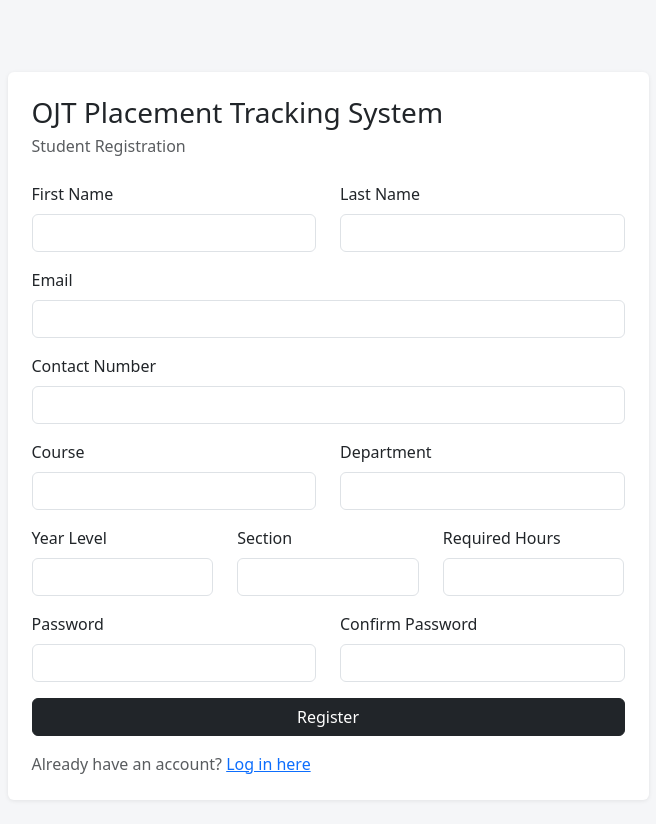
After one commit to Norwen13/ojt-tracking-system, a Django app: page /student/register/ in a window 1280 px wide. The commit adds this page. Shown: the whole page, without its empty margins (312-968 px from the left). Run offline with Django 5.2, Linux system fonts and the light colour scheme.

Commit message:
Add student authentication and update dashboard

```diff
--- a/config/settings.py
+++ b/config/settings.py
@@ -116,3 +116,5 @@ STORAGES = {
         "BACKEND": "whitenoise.storage.CompressedManifestStaticFilesStorage",
     },
 }
+
+STUDENT_SESSION_KEY = "student_id"
--- a/placement/forms.py
+++ b/placement/forms.py
@@ -7,7 +7,7 @@ PASSWORD_WIDGET = forms.PasswordInput(attrs={"class": "form-control"}, render_va
 
 
 class LoginForm(forms.Form):
-    admin_id = forms.IntegerField(widget=forms.NumberInput(attrs={"class": "form-control", "autofocus": True}))
+    admin_id = forms.CharField(max_length=50, widget=forms.TextInput(attrs={"class": "form-control", "autofocus": True}))
     password = forms.CharField(widget=PASSWORD_WIDGET)
 
 
@@ -177,3 +177,44 @@ class AttendanceForm(forms.ModelForm):
                 )
 
         return cleaned_data
+
+class StudentLoginForm(forms.Form):
+    student_id = forms.IntegerField(widget=forms.NumberInput(attrs={"class": "form-control", "autofocus": True}))
+    password = forms.CharField(widget=PASSWORD_WIDGET)
+
+class StudentRegisterForm(forms.ModelForm):
+    password = forms.CharField(widget=PASSWORD_WIDGET, label="Password")
+    confirm_password = forms.CharField(widget=PASSWORD_WIDGET, label="Confirm Password")
+
+    class Meta:
+        model = Student
+        fields = [
+            "first_name", "last_name", "email", "contact_number", "password",
+            "course", "department", "year_level", "section", "required_hours",
+        ]
+        widgets = {
+            "first_name": TEXT_WIDGET,
+            "last_name": TEXT_WIDGET,
+            "email": forms.EmailInput(attrs={"class": "form-control"}),
+            "contact_number": TEXT_WIDGET,
+            "course": TEXT_WIDGET,
+            "department": TEXT_WIDGET,
+            "year_level": forms.NumberInput(attrs={"class": "form-control"}),
+            "section": TEXT_WIDGET,
+            "required_hours": forms.NumberInput(attrs={"class": "form-control"}),
+        }
+
+    def clean(self):
+        cleaned_data = super().clean()
+        password = cleaned_data.get("password")
+        confirm_password = cleaned_data.get("confirm_password")
+        if password and confirm_password and password != confirm_password:
+            self.add_error("confirm_password", "Passwords do not match.")
+        return cleaned_data
+
+    def save(self, commit=True):
+        instance = super().save(commit=False)
+        instance.set_password(self.cleaned_data["password"])
+        if commit:
+            instance.save()
+        return instance
--- a/placement/templates/placement/base.html
+++ b/placement/templates/placement/base.html
@@ -31,6 +31,16 @@
     </div>
   </div>
 </nav>
+{% elif request.session.student_id %}
+<nav class="navbar navbar-expand-lg navbar-dark bg-dark">
+  <div class="container-fluid">
+    <a class="navbar-brand" href="{% url 'student_dashboard' %}">OJT Tracking System</a>
+    <div class="collapse navbar-collapse">
+      <span class="navbar-text me-3">Logged in as Student #{{ request.session.student_id }}</span>
+      <a class="btn btn-outline-light btn-sm" href="{% url 'student_logout' %}">Logout</a>
+    </div>
+  </div>
+</nav>
 {% endif %}
 
 <div class="container my-4">
--- a/placement/templates/placement/generic_list.html
+++ b/placement/templates/placement/generic_list.html
@@ -4,7 +4,9 @@
 {% block content %}
 <div class="d-flex justify-content-between align-items-center mb-3">
   <h3 class="mb-0">{{ entity_name_plural }}</h3>
+  {% if create_url_name %}
   <a href="{% url create_url_name %}" class="btn btn-dark">+ Add {{ entity_name }}</a>
+  {% endif %}
 </div>
 
 <div class="card">
@@ -25,7 +27,9 @@
               <td>{{ obj|get_display:field }}</td>
             {% endfor %}
             <td class="text-end">
+              {% if update_url_name %}
               <a href="{% url update_url_name obj.pk %}" class="btn btn-sm btn-outline-secondary">Edit</a>
+              {% endif %}
               <a href="{% url delete_url_name obj.pk %}" class="btn btn-sm btn-outline-danger">Delete</a>
             </td>
           </tr>
--- /dev/null
+++ b/placement/templates/placement/student_register.html
@@ -0,0 +1,76 @@
+{% extends "placement/base.html" %}
+{% block title %}Register - OJT Placement Tracking System{% endblock %}
+{% block content %}
+<div class="row justify-content-center">
+  <div class="col-md-7">
+    <div class="card mt-5">
+      <div class="card-body p-4">
+        <h3 class="mb-1">OJT Placement Tracking System</h3>
+        <p class="text-muted mb-4">Student Registration</p>
+        <form method="post">
+          {% csrf_token %}
+          <div class="row">
+            <div class="col-md-6 mb-3">
+              <label class="form-label">First Name</label>
+              {{ form.first_name }}
+            </div>
+            <div class="col-md-6 mb-3">
+              <label class="form-label">Last Name</label>
+              {{ form.last_name }}
+            </div>
+          </div>
+          <div class="mb-3">
+            <label class="form-label">Email</label>
+            {{ form.email }}
+            {{ form.email.errors }}
+          </div>
+          <div class="mb-3">
+            <label class="form-label">Contact Number</label>
+            {{ form.contact_number }}
+          </div>
+          <div class="row">
+            <div class="col-md-6 mb-3">
+              <label class="form-label">Course</label>
+              {{ form.course }}
+            </div>
+            <div class="col-md-6 mb-3">
+              <label class="form-label">Department</label>
+              {{ form.department }}
+            </div>
+          </div>
+          <div class="row">
+            <div class="col-md-4 mb-3">
+              <label class="form-label">Year Level</label>
+              {{ form.year_level }}
+            </div>
+            <div class="col-md-4 mb-3">
+              <label class="form-label">Section</label>
+              {{ form.section }}
+            </div>
+            <div class="col-md-4 mb-3">
+              <label class="form-label">Required Hours</label>
+              {{ form.required_hours }}
+            </div>
+          </div>
+          <div class="row">
+            <div class="col-md-6 mb-3">
+              <label class="form-label">Password</label>
+              {{ form.password }}
+            </div>
+            <div class="col-md-6 mb-3">
+              <label class="form-label">Confirm Password</label>
+              {{ form.confirm_password }}
+              {{ form.confirm_password.errors }}
+            </div>
+          </div>
+          {% if form.non_field_errors %}
+            <div class="text-danger mb-3">{{ form.non_field_errors }}</div>
+          {% endif %}
+          <button type="submit" class="btn btn-dark w-100">Register</button>
+        </form>
+        <p class="text-muted mt-3 mb-0">Already have an account? <a href="{% url 'student_login' %}">Log in here</a></p>
+      </div>
+    </div>
+  </div>
+</div>
+{% endblock %}
--- a/placement/urls.py
+++ b/placement/urls.py
@@ -10,8 +10,8 @@ urlpatterns = [
     # School Admin accounts
     path("admins/", views.SchoolAdminListView.as_view(), name="schooladmin_list"),
     path("admins/add/", views.SchoolAdminCreateView.as_view(), name="schooladmin_create"),
-    path("admins/<int:pk>/edit/", views.SchoolAdminUpdateView.as_view(), name="schooladmin_update"),
-    path("admins/<int:pk>/delete/", views.SchoolAdminDeleteView.as_view(), name="schooladmin_delete"),
+    path("admins/<str:pk>/edit/", views.SchoolAdminUpdateView.as_view(), name="schooladmin_update"),
+    path("admins/<str:pk>/delete/", views.SchoolAdminDeleteView.as_view(), name="schooladmin_delete"),
 
     # Students
     path("students/", views.StudentListView.as_view(), name="student_list"),
@@ -36,10 +36,20 @@ urlpatterns = [
     path("placements/add/", views.OJTPlacementCreateView.as_view(), name="placement_create"),
     path("placements/<int:pk>/edit/", views.OJTPlacementUpdateView.as_view(), name="placement_update"),
     path("placements/<int:pk>/delete/", views.OJTPlacementDeleteView.as_view(), name="placement_delete"),
-
     # Attendance
     path("attendance/", views.AttendanceListView.as_view(), name="attendance_list"),
-    path("attendance/add/", views.AttendanceCreateView.as_view(), name="attendance_create"),
-    path("attendance/<int:pk>/edit/", views.AttendanceUpdateView.as_view(), name="attendance_update"),
     path("attendance/<int:pk>/delete/", views.AttendanceDeleteView.as_view(), name="attendance_delete"),
 ]
+
+urlpatterns += [
+    # Student Portal (self-service)
+    path("student/login/", views.student_login_view, name="student_login"),
+    path("student/logout/", views.student_logout_view, name="student_logout"),
+    path("student/dashboard/", views.student_dashboard_view, name="student_dashboard"),
+    path("student/clock-in/", views.student_clock_in_view, name="student_clock_in"),
+    path("student/clock-out/", views.student_clock_out_view, name="student_clock_out"),
+]
+
+urlpatterns += [
+    path("student/register/", views.student_register_view, name="student_register"),
+]
--- a/placement/views.py
+++ b/placement/views.py
@@ -5,6 +5,9 @@ from django.urls import reverse_lazy
 from django.utils.decorators import method_decorator
 from django.views import View
 from django.views.generic import ListView, CreateView, UpdateView, DeleteView
+from .decorators import student_login_required
+from .forms import StudentLoginForm
+
 
 from .decorators import admin_login_required
 from .forms import (
@@ -443,8 +446,6 @@ class AttendanceListView(AdminRequiredMixin, ListView):
                         "Rendered Hrs", "Status", "Remarks"],
             "fields": ["attendance_id", "placement", "log_date", "time_in", "time_out",
                        "rendered_hours", "status", "remarks"],
-            "create_url_name": "attendance_create",
-            "update_url_name": "attendance_update",
             "delete_url_name": "attendance_delete",
         })
         return context
@@ -495,3 +496,144 @@ class AttendanceDeleteView(AdminRequiredMixin, DeleteView):
     def delete(self, request, *args, **kwargs):
         messages.success(request, "Attendance record deleted.")
         return super().delete(request, *args, **kwargs)
+
+# ---------------------------------------------------------------------------
+# STUDENT PORTAL - self-service login, dashboard, and attendance clock in/out
+# ---------------------------------------------------------------------------
+
+def student_login_view(request):
+    if request.session.get(settings.STUDENT_SESSION_KEY):
+        return redirect("student_dashboard")
+
+    initial = {}
+    prefill_id = request.GET.get("student_id")
+    if prefill_id:
+        initial["student_id"] = prefill_id
+
+    form = StudentLoginForm(request.POST or None, initial=initial)
+    if request.method == "POST" and form.is_valid():
+        student_id = form.cleaned_data["student_id"]
+        password = form.cleaned_data["password"]
+        try:
+            student = Student.objects.get(pk=student_id)
+        except Student.DoesNotExist:
+            student = None
+
+        if student and student.check_password(password):
+            request.session[settings.STUDENT_SESSION_KEY] = student.student_id
+            messages.success(request, "Welcome back!")
+            return redirect("student_dashboard")
+        messages.error(request, "Invalid student ID or password.")
+
+    return render(request, "placement/student_login.html", {"form": form})
+
+
+def student_logout_view(request):
+    request.session.flush()
+    messages.info(request, "You have been logged out.")
+    return redirect("student_login")
+
+
+@student_login_required
+def student_dashboard_view(request):
+    from django.utils import timezone
+
+    student = Student.objects.get(pk=request.session[settings.STUDENT_SESSION_KEY])
+    placement = student.active_placement
+    today = timezone.localdate()
+    today_log = None
+    attendance_history = []
+    if placement:
+        today_log = Attendance.objects.filter(placement=placement, log_date=today).first()
+        attendance_history = Attendance.objects.filter(placement=placement).order_by("-log_date")
+
+    context = {
+        "student": student,
+        "placement": placement,
+        "today_log": today_log,
+        "attendance_history": attendance_history,
+    }
+    return render(request, "placement/student_dashboard.html", context)
+
+
+@student_login_required
+def student_clock_in_view(request):
+    from django.utils import timezone
+
+    student = Student.objects.get(pk=request.session[settings.STUDENT_SESSION_KEY])
+    placement = student.active_placement
+
+    if not placement:
+        messages.error(request, "You don't have an active OJT placement yet. Contact your coordinator.")
+        return redirect("student_dashboard")
+
+    today = timezone.localdate()
+    log, created = Attendance.objects.get_or_create(
+        placement=placement, log_date=today,
+        defaults={"time_in": timezone.localtime().time(), "status": "Present"},
+    )
+    if not created and log.time_in:
+        messages.warning(request, "You've already clocked in today.")
+    elif not created:
+        log.time_in = timezone.localtime().time()
+        log.status = "Present"
+        log.save()
+        messages.success(request, "Clocked in successfully.")
+    else:
+        messages.success(request, "Clocked in successfully.")
+
+    return redirect("student_dashboard")
+
+
+@student_login_required
+def student_clock_out_view(request):
+    from django.utils import timezone
+    from datetime import datetime
+
+    student = Student.objects.get(pk=request.session[settings.STUDENT_SESSION_KEY])
+    placement = student.active_placement
+
+    if not placement:
+        messages.error(request, "You don't have an active OJT placement yet. Contact your coordinator.")
+        return redirect("student_dashboard")
+
+    today = timezone.localdate()
+    try:
+        log = Attendance.objects.get(placement=placement, log_date=today)
+    except Attendance.DoesNotExist:
+        messages.error(request, "You haven't clocked in yet today.")
+        return redirect("student_dashboard")
+
+    if not log.time_in:
+        messages.error(request, "You haven't clocked in yet today.")
+        return redirect("student_dashboard")
+
+    if log.time_out:
+        messages.warning(request, "You've already clocked out today.")
+        return redirect("student_dashboard")
+
+    now_time = timezone.localtime().time()
+    log.time_out = now_time
+    time_in_dt = datetime.combine(today, log.time_in)
+    time_out_dt = datetime.combine(today, now_time)
+    hours = round((time_out_dt - time_in_dt).total_seconds() / 3600, 2)
+    log.rendered_hours = max(hours, 0)
+    log.save()
+    messages.success(request, f"Clocked out successfully. Rendered hours: {log.rendered_hours}")
+
+    return redirect("student_dashboard")
+
+from .forms import StudentRegisterForm
+
+
+def student_register_view(request):
+    if request.session.get(settings.STUDENT_SESSION_KEY):
+        return redirect("student_dashboard")
+
+    form = StudentRegisterForm(request.POST or None)
+    if request.method == "POST" and form.is_valid():
+        student = form.save()
+        messages.success(request, f"Account created! Your Student ID is {student.student_id}. Please log in.")
+        return redirect(f"/student/login/?student_id={student.student_id}")
+
+    return render(request, "placement/student_register.html", {"form": form})
```
Also changed, not shown: placement/decorators.py (+16 -0 lines), placement/management/commands/seed_admin.py (+19 -16 lines), placement/models.py (+11 -1 lines), placement/templates/placement/student_dashboard.html (added, +81 -0 lines), placement/templates/placement/student_login.html (added, +31 -0 lines), placement/migrations/0002_alter_schooladmin_admin_id.py (added).
